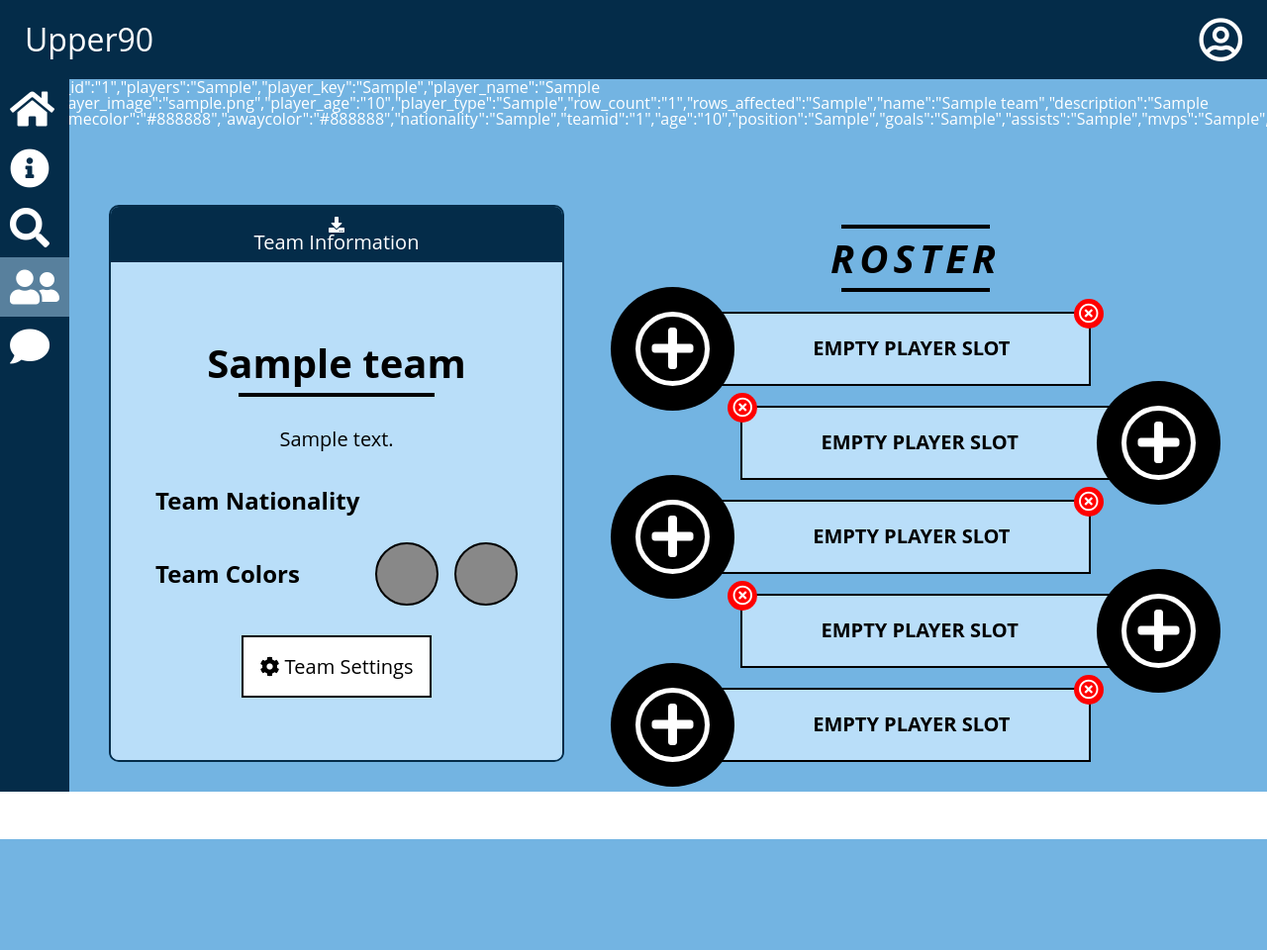
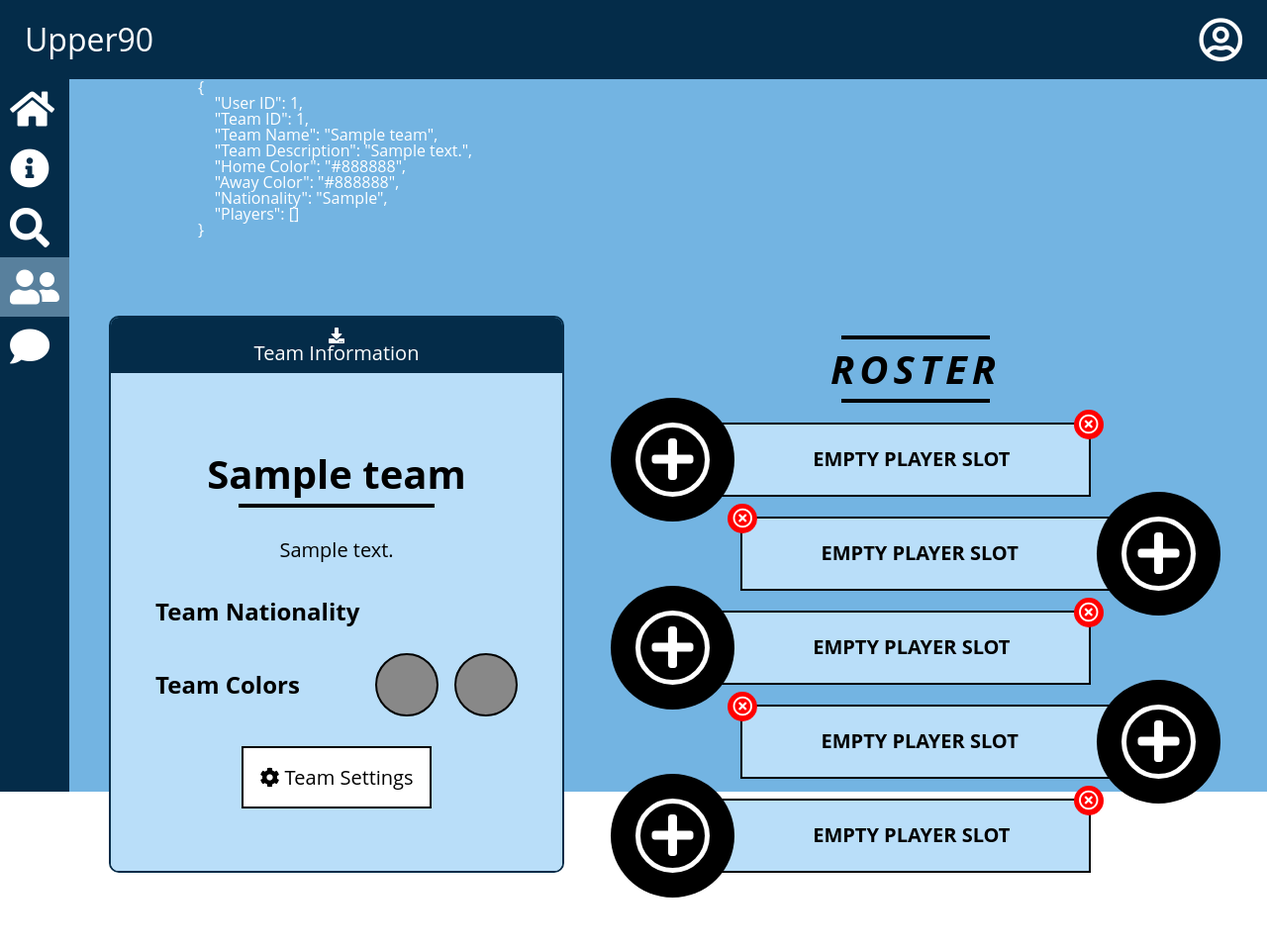
Before and after one commit to akh4rf/cs-4750-project-php, a PHP site: page /my-roster in a window 1280 px wide; the page is wider, and only the part inside the window is pictured. Shown: that part at 99% size. Before the commit the page ends 848 px from the top of that part, so only its background shows below. Run offline with PHP 8.4, Linux system fonts and the light colour scheme; the visitor is signed in with stand-in values (Sample User, id 1); tables that the repository leaves empty or names only in its code hold one stand-in row (values such as "Sample post"); data that the repository does not hold is empty; some libraries are stand-ins or nearby versions.

Commit message:
Removed extra db connection

```diff
--- a/my-roster.php
+++ b/my-roster.php
@@ -2,16 +2,6 @@
 
 include_once "includes/header.php";
 include("./database/db-helpers.php");
-include("./database/db-connect.php");
-loginCheck();
-$dbHost = "mysql01.cs.virginia.edu";
-$dbName = "upper90";
-$dbChar = "utf8";
-$dbUser = "akh4rf";
-$dbPass = "GingerDog2011";
-
-
-
 
 loginCheck();
 
@@ -27,19 +17,6 @@ if ($teaminfo['row_count'] == 1) {
   $awayColor = $user['awayColor'];
   $nationality = $user['nationality'];
   $teamid = $user['TeamID'];
-  $dblink = new mysqli($dbHost, $dbUser, $dbPass, $dbName);
-  if ($dblink->connect_errno) {
-    printf("Failed to connect to database");
-    exit();
- }
- $result = $dblink->query("SELECT * FROM Team ");
- while ( $row = $result->fetch_assoc())  {
-	$dbdata[]=$row;
-  }
-  echo json_encode($dbdata);
-  //$fp = fopen('result.json', 'w');
-   // fwrite($fp, json_encode($dbdata));
-    //fclose($fp);
 } else {
   $error_msg = "Error!";
 }
@@ -65,6 +42,21 @@ for ($i = 0; $i < $rostersize; $i++) {
     }
   }
 }
+
+$jsonData = array(
+  "User ID" => $myuserid,
+  "Team ID" => $teamid,
+  "Team Name" => $teamname,
+  "Team Description" => $description,
+  "Home Color" => $homeColor,
+  "Away Color" => $awayColor,
+  "Nationality" => $nationality,
+  "Players" => $rosterinfo['rows_affected']
+);
+echo '<pre style="margin-left: 200px;">' . json_encode($jsonData, JSON_PRETTY_PRINT) . '</pre>';
+  //$fp = fopen('result.json', 'w');
+   // fwrite($fp, json_encode($dbdata));
+    //fclose($fp);
 
 ?>
 
```
